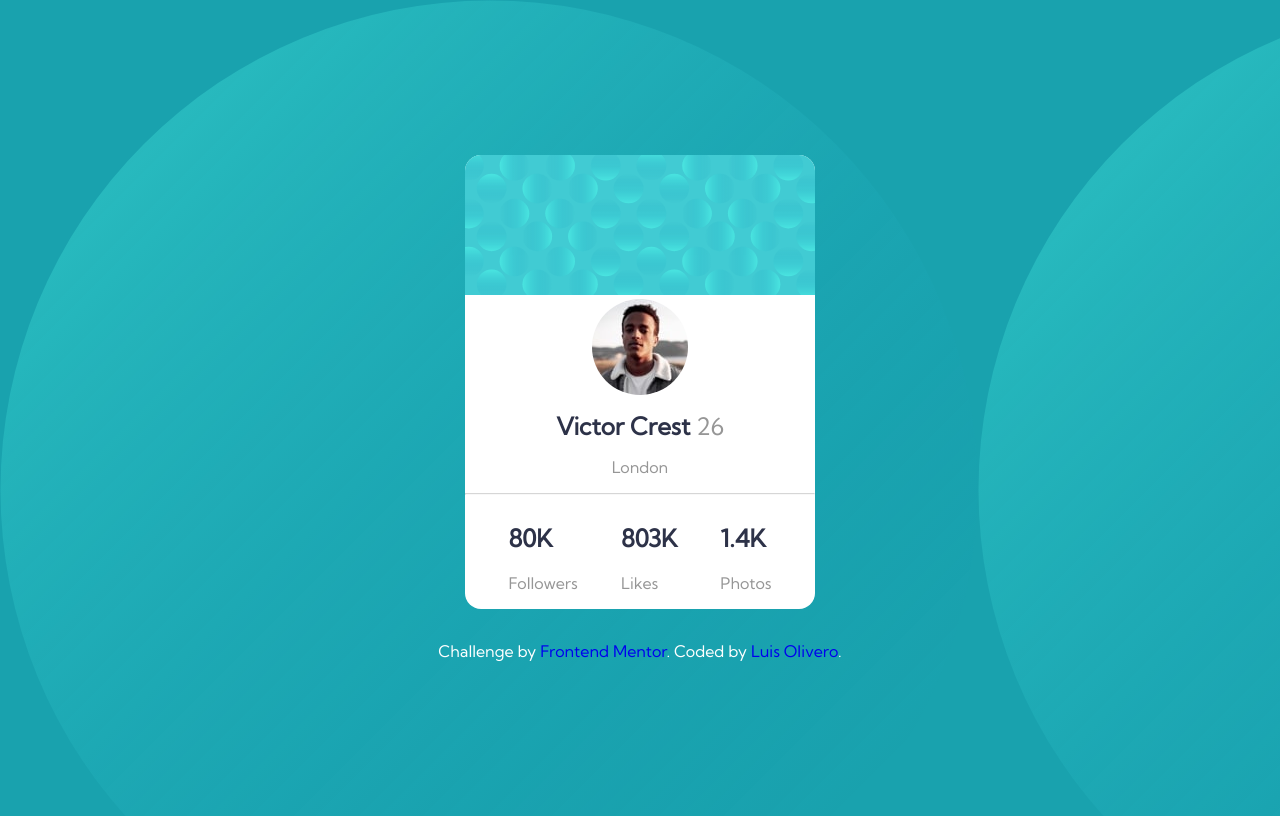
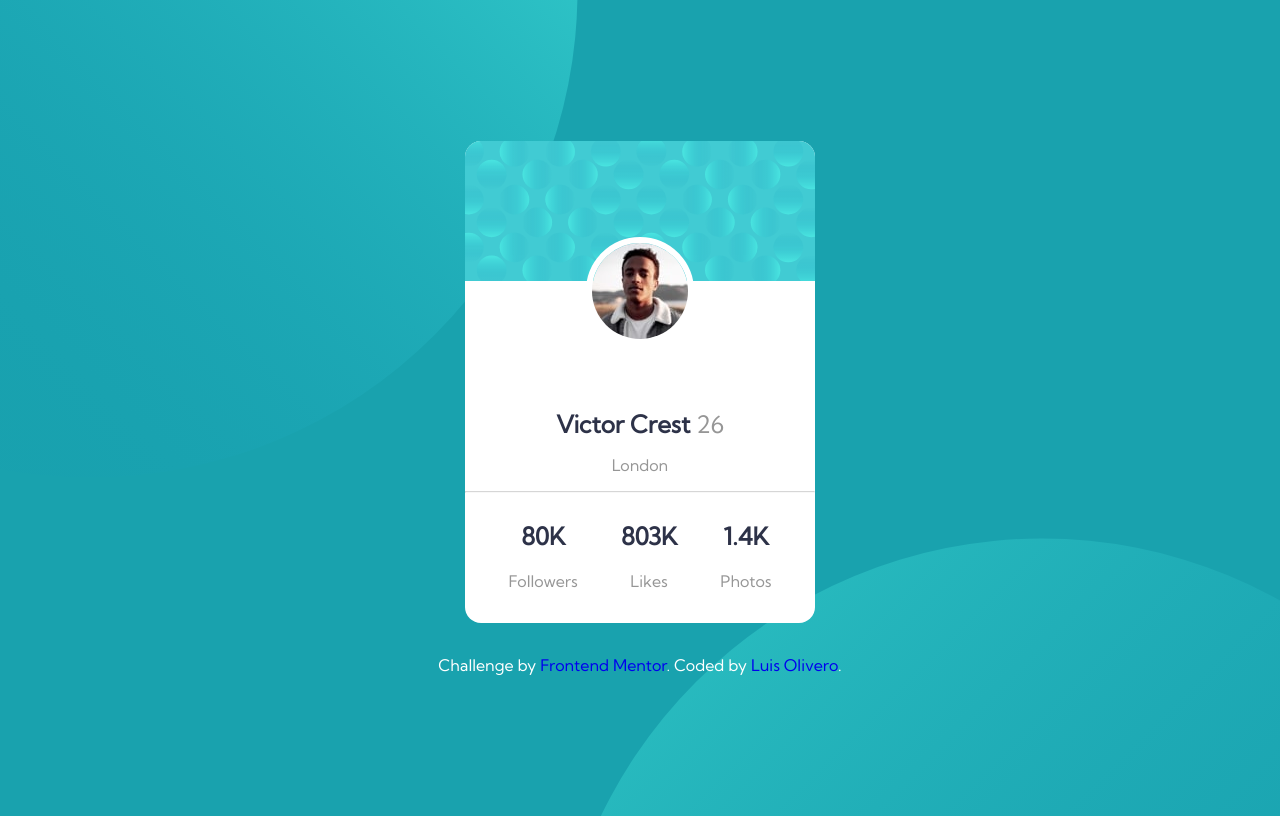
Before and after one commit to Luis-Olivero/profile-card-component-main, a plain HTML site: page index.html in a window 1280 px wide. Drawn offline with Linux system fonts and the light colour scheme.

Commit message:
2nd commit profile image fixed

```diff
--- a/style.css
+++ b/style.css
@@ -28,8 +28,10 @@ hr {
 }
 
 body {
-    background-image: url(images/bg-pattern-top.svg);
-    background-image: url(images/bg-pattern-bottom.svg);
+    background-color: hsl(185deg, 75%, 39%);
+    background-image: url(./images/bg-pattern-top.svg), url(./images/bg-pattern-bottom.svg);
+    background-repeat: no-repeat, no-repeat;
+    background-position: top -500px left -400px, bottom -700px right -250px;
     background-color: var(--Dark-cyan);
     font-family: var(--Kumbh);
     font-size: 1rem;
@@ -38,9 +40,7 @@ body {
     justify-content: center;
     min-height: 100vh;
     padding: 6em 1em;
-
 }
-
 
 .card {
     background-color: #fff;
@@ -59,12 +59,18 @@ body {
 }
 
 .card__img--picture * {
-    border-radius: 3rem;
+    border-radius: 6rem;
 }
 
 .card__img--picture {
     display: flex;
     justify-content: center;
+}
+
+.card__img--picture img {
+    position: relative;
+    top: -3rem;
+    border: 6px solid #fff;
 }
 
 .card__profile {
@@ -91,6 +97,8 @@ body {
 .row {
     display: flex;
     justify-content: space-evenly;
+    text-align: center;
+    padding-bottom: 1em;
 }
 
 .attribution {
```
